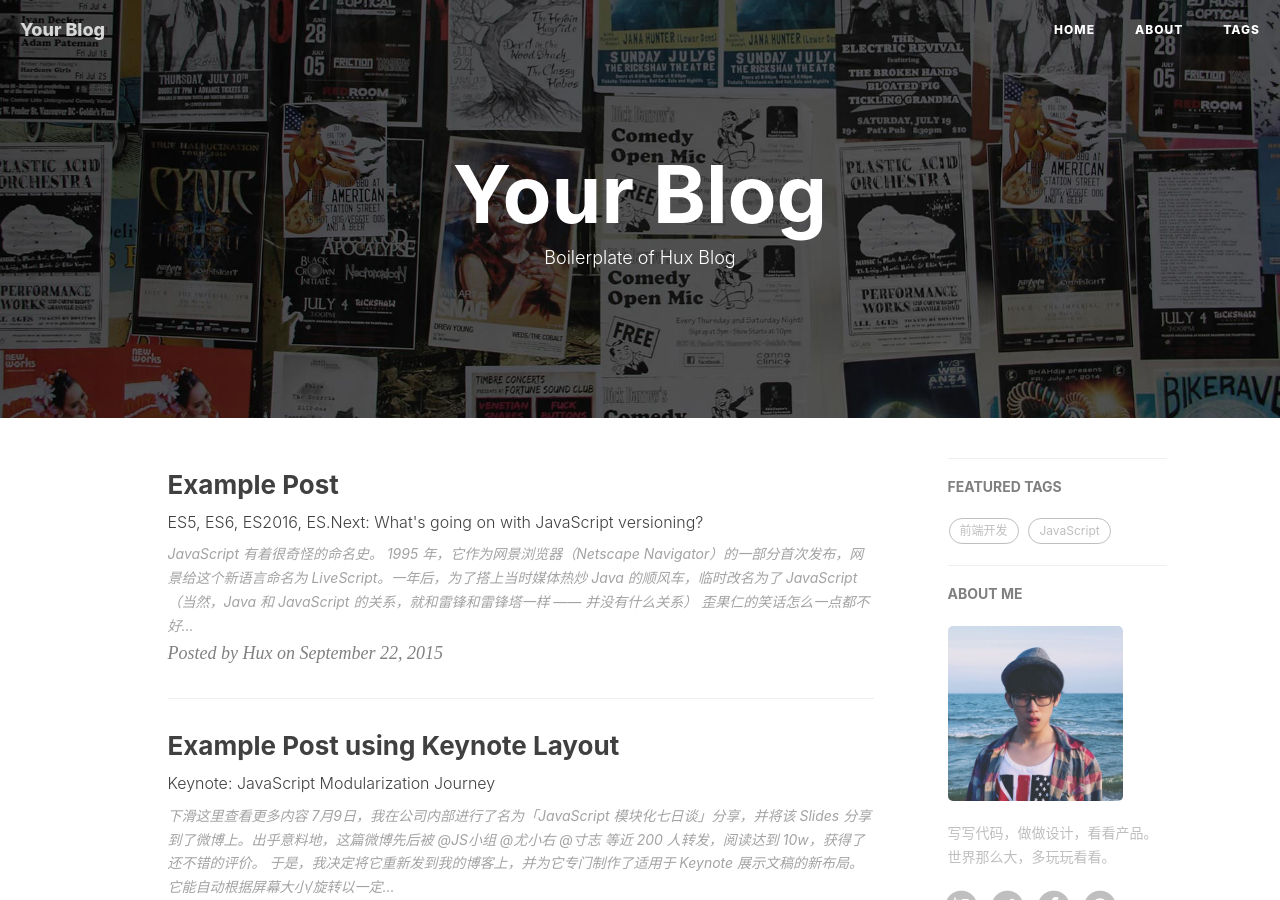
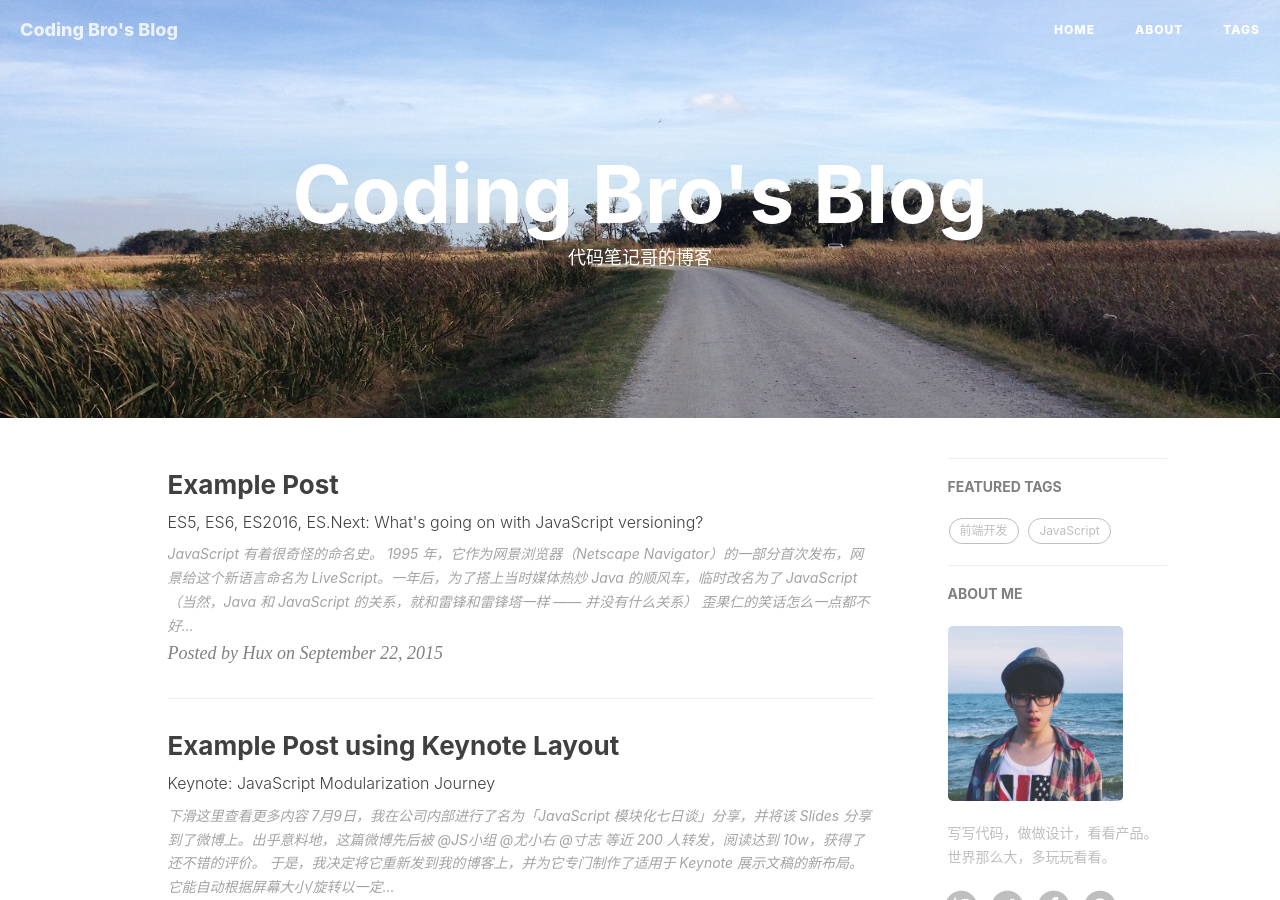
Before and after one commit to starwavelin/starwavelin.github.io, a Jekyll site: the page built from index.html, in a window 1280 px wide and 900 px high. Built offline with Jekyll 4.4.1, drawn with Linux system fonts in a browser that asks for light colours; nearby versions of some CDN libraries; the list of posts is cut into pages by our own code; comment, search, counter and statistics services are not loaded; some of the changed text lies outside the part shown.

Commit message:
banner of index page updated

```diff
--- a/404.html
+++ b/404.html
@@ -1,6 +1,6 @@
 ---
 layout: default
-description: "你来到了没有知识的荒原 :("
+description: "You entered a desert of knowledgeless :("
 header-img: "img/404-bg.jpg"
 permalink: /404.html
 ---
--- a/_config.yml
+++ b/_config.yml
@@ -1,6 +1,6 @@
 # Site settings
-title: Your Blog
-SEOTitle: 你的博客 | Your Blog
+title: Coding Bro's Blog
+SEOTitle: 代码笔记哥的博客 | Coding Bro's Blog
 header-img: img/home-bg.jpg
 email: huxpro@gmail.com
 description: ""
@@ -12,12 +12,11 @@
 
 # SNS settings
 RSS: false
+facebook_username:  huxpro
+github_username:    huxpro
+#twitter_username:  huxpro
 weibo_username:     huxpro
 zhihu_username:     huxpro
-github_username:    huxpro
-#twitter_username:  huxpro
-facebook_username:  huxpro
-
 
 
 # Build settings
@@ -59,10 +58,10 @@
 
 # Analytics settings
 # Baidu Analytics
-ba_track_id: 4cc1f2d8f3067386cc5cdb626a202900
+# ba_track_id: 4cc1f2d8f3067386cc5cdb626a202900
 # Google Analytics
-ga_track_id: 'UA-49627206-1'            # Format: UA-xxxxxx-xx
-ga_domain: huangxuan.me
+# ga_track_id: 'UA-49627206-1'            # Format: UA-xxxxxx-xx
+# ga_domain: huangxuan.me
 
 
 
--- a/_includes/footer.html
+++ b/_includes/footer.html
@@ -167,7 +167,7 @@
 {% endif %}
 
 
-<!-- Baidu Tongji -->
+<!-- Baidu Statistics -->
 {% if site.ba_track_id %}
 <script>
     // dynamic User by Hux
--- a/index.html
+++ b/index.html
@@ -1,6 +1,6 @@
 ---
 layout: page
-description: "Boilerplate of Hux Blog"
+description: "代码笔记哥的博客"
 ---
 
 {% for post in paginator.posts %}
```
Also changed, not shown: img/home-bg.jpg.
